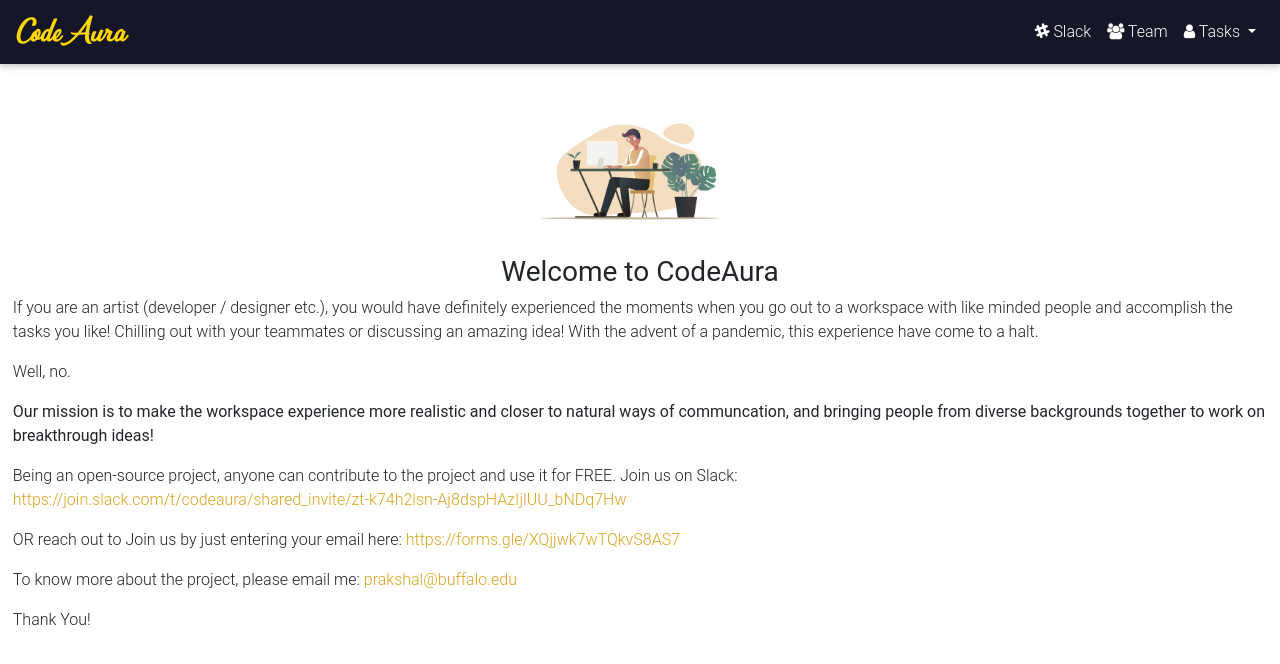
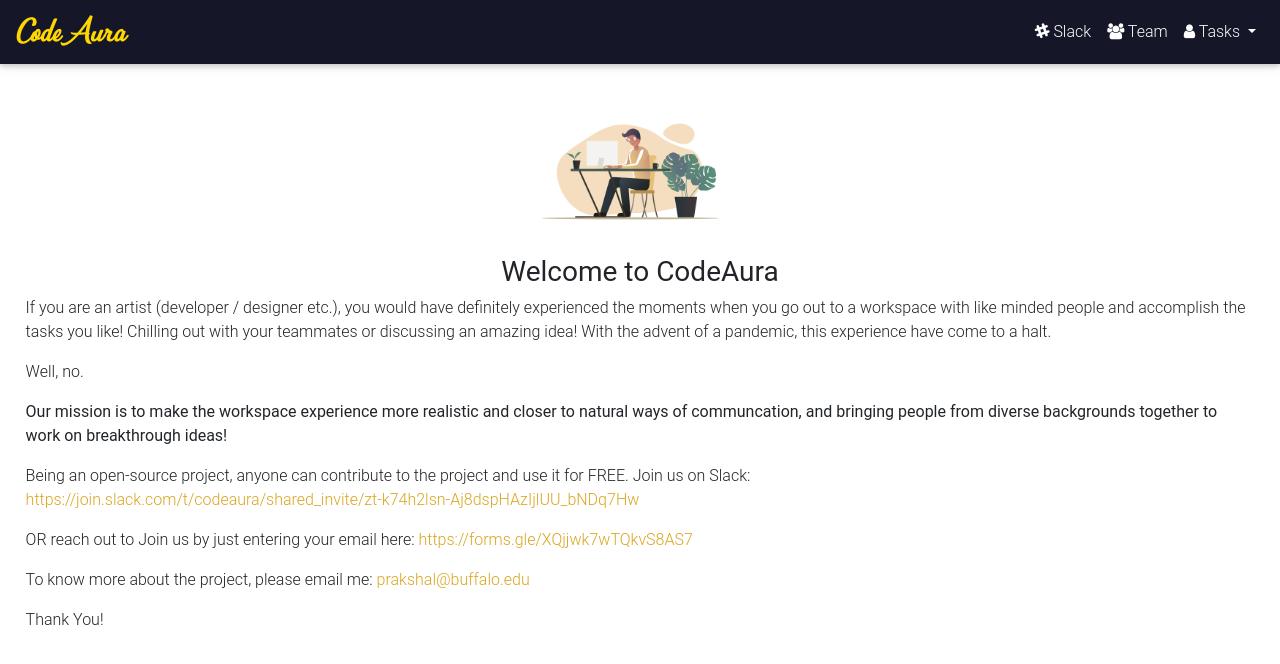
Before and after one commit to Prakshal-Jain/CodeAura-Organization, a Jekyll site: the page built from index.html, in a window 1280 px wide. Shown: the top 664 px of the page. Built offline with Jekyll 4.4.1, drawn with Linux system fonts in a browser that asks for light colours; nearby versions of some CDN libraries.

Commit message:
Update script.css

```diff
--- a/assets/css/script.css
+++ b/assets/css/script.css
@@ -53,8 +53,8 @@
   }
 
   .txtArea{
-      padding-left: 1vw;
-      padding-right: 1vw;
+      padding-left: 2vw;
+      padding-right: 2vw;
   }
 
   .collapsible {
```
